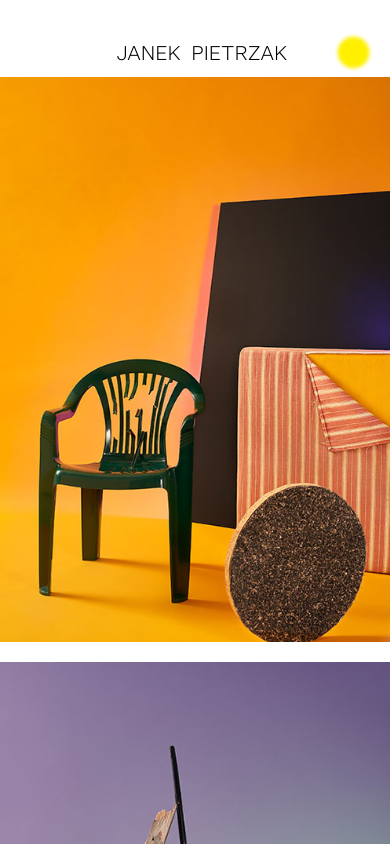
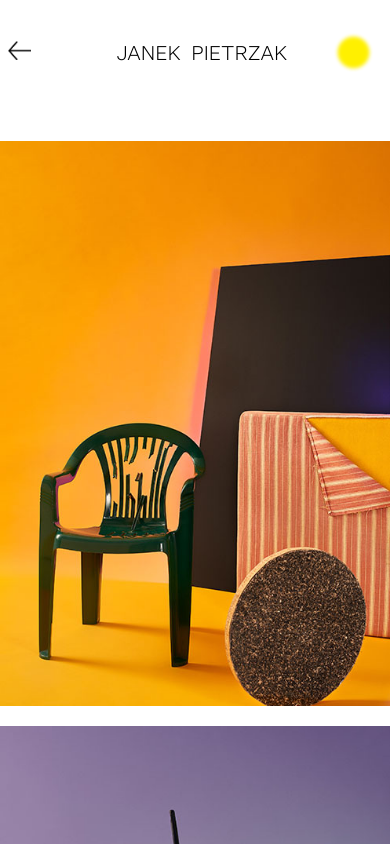
Before and after one commit to kubasulek2/Janek-Website, a website: page public/gallery.html in a window 390 px wide. Shown: the top 844 px of the page. Drawn offline with nearby package versions, Linux system fonts and the light colour scheme.

Commit message:
gallery redone

```diff
--- a/public/gallery.html
+++ b/public/gallery.html
@@ -13,6 +13,7 @@
 <body>
 <main class="main-container">
     <section class="author">
+        <div class="return-mobile"><a href="commercial.html"><span></span></a></div>
         <div class="pietrzak">
             <a href="index.html">Janek Pietrzak</a>
         </div>
@@ -20,6 +21,7 @@
             <a href="index.html"><img src="images/contact/kółko-radient.png" alt="go back to index"></a>
         </figure>
     </section>
+
     <figure class="gallery gallery-picture-1"><img src="images/kampania%20smieciowa/Segregacja-uMstWarszawa0090-sRGB.jpg" alt="Kampania Smieciowa 1"></figure>
     <figure class="gallery gallery-picture-2"><img src="images/kampania%20smieciowa/Segregacja-uMstWarszawa0119-sRGB.jpg" alt="Kampania Smieciowa 2"></figure>
     <figure class="gallery gallery-picture-3"><img src="images/kampania%20smieciowa/Segregacja-uMstWarszawa0244-sRGB.jpg" alt="Kampania Smieciowa 3"></figure>
@@ -42,6 +44,7 @@
     <figure class="gallery gallery-picture-20"><img src="images/kampania%20smieciowa/Segregacja-uMstWarszawa0798-sRGB.jpg" alt="Kampania Smieciowa 20"></figure>
     <figure class="gallery gallery-picture-21"><img src="images/kampania%20smieciowa/Segregacja-uMstWarszawa0834-sRGB.jpg" alt="Kampania Smieciowa 21"></figure>
     <figure class="gallery gallery-picture-22"><img src="images/kampania%20smieciowa/Segregacja-uMstWarszawa0915-sRGB.jpg" alt="Kampania Smieciowa 22"></figure>
+    <div class="return"><a href="commercial.html"><img src="images/composition/arrow.png" alt="return"></a></div>
 </main>
 
 <script src="js/vendor/jquery-3.3.1.min.js"></script>
--- a/src/sass/partials/_gallery.scss
+++ b/src/sass/partials/_gallery.scss
@@ -1,4 +1,27 @@
 // mobile
+.return{
+  display: none;
+}
+.return-mobile{
+  margin-top: 1.7vw;
+  width: 6vw;
+  height: 6vw;
+  position: fixed;
+  top: 2rem;
+  left: 2%;
+  background: url("../../images/composition/arrow.png") center center/contain no-repeat rgba(255,255,255,0.3);
+  span{
+    position: absolute;
+    width: 100%;
+    height: 100%;
+    top: 0;
+    left: 0;
+  }
+
+}
+.gallery:first-of-type{
+  margin-top: 4rem;
+}
 .gallery {
   width: 100%;
   margin-bottom: 1rem;
@@ -22,5 +45,22 @@
     display: none;
     position: absolute;
     width: 24%;
+
+    &:first-of-type{
+     margin-top: initial;
     }
   }
+  .return-mobile{
+    display: none;
+  }
+  .return{
+    display: block;
+    position: absolute;
+    width: 4%;
+    top: 23.6%;
+    left: 8%;
+    img{
+      width: 100%;
+    }
+  }
+}
```
Also changed, not shown: src/gallery.html (+3 -0 lines), public/css/main.css. Lines whose indentation alone changed are shown as unchanged.
